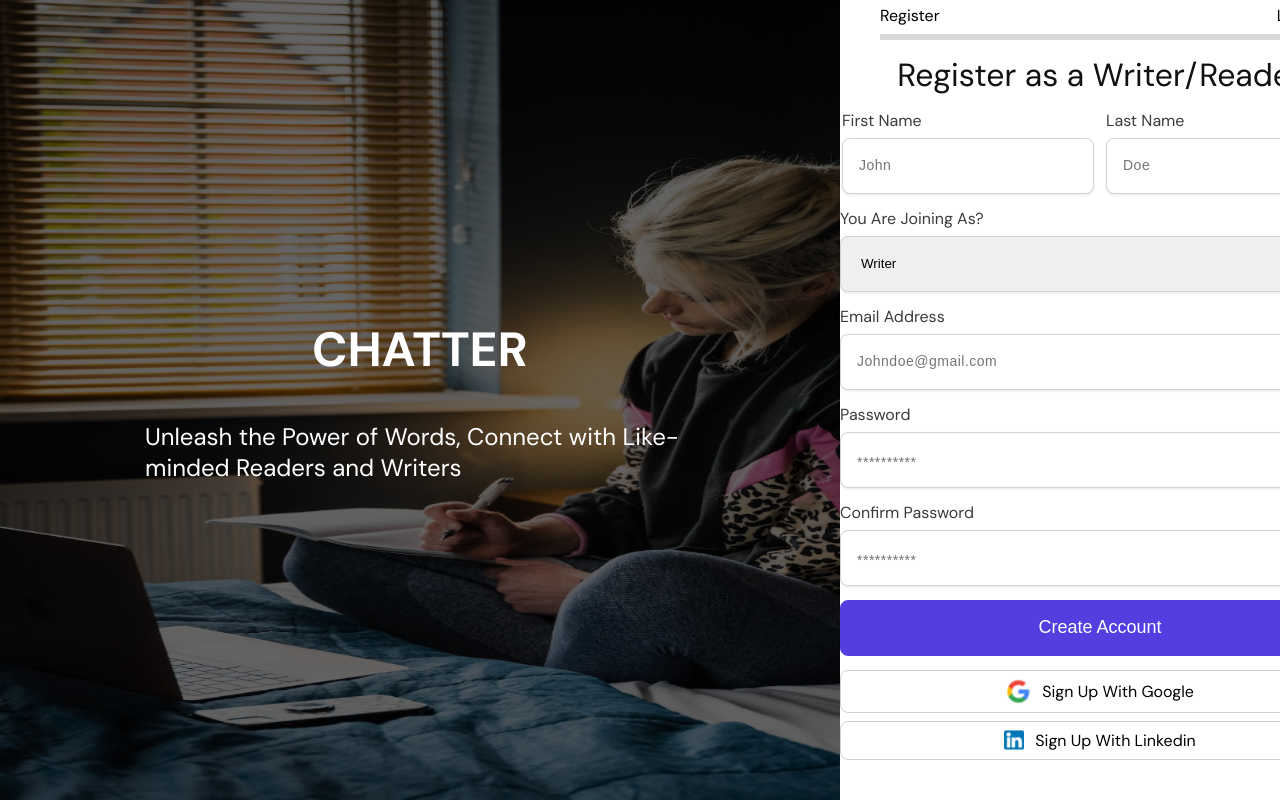
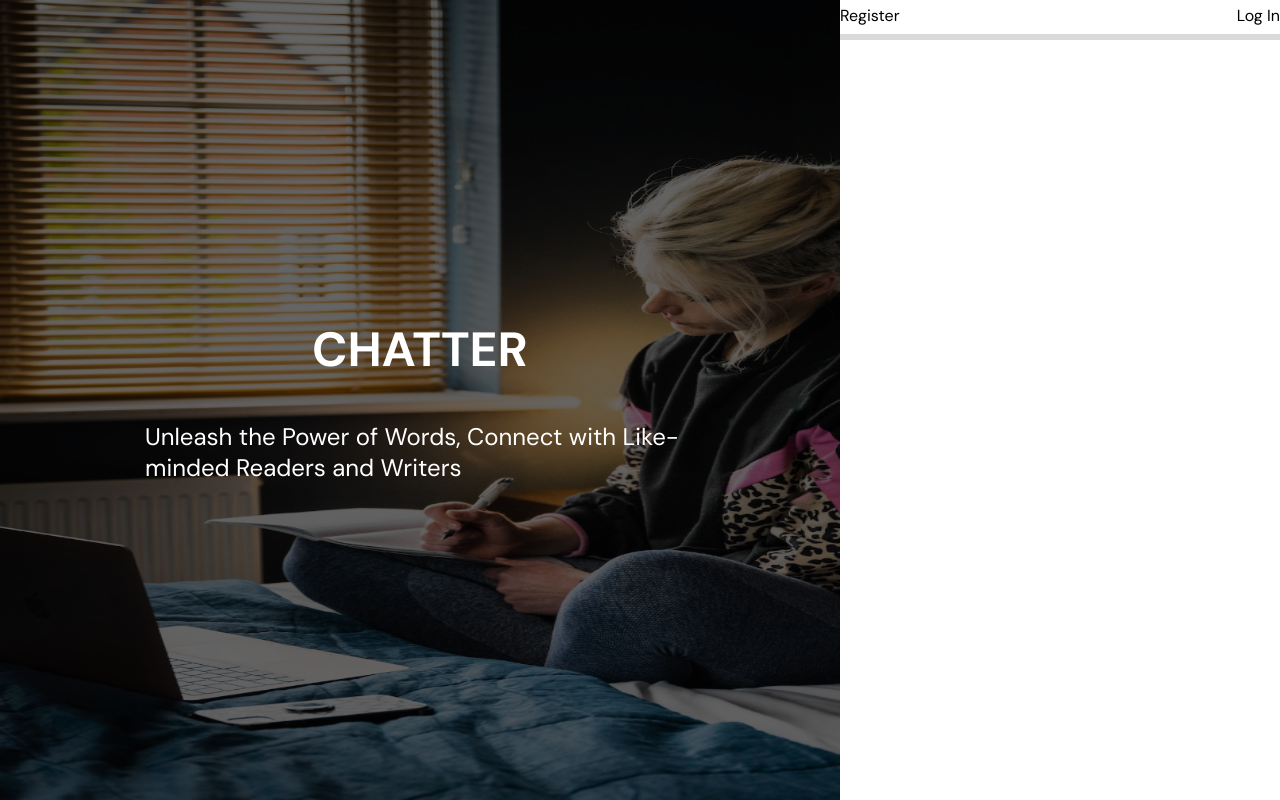
Before and after one commit to okhuaroboosayuki/chatter, a React (Create React App) app: page / in a window 1280 px wide. Built offline with nearby package versions, Linux system fonts and the light colour scheme.

Commit message:
changed routes path in SignInHeader, & used Outlet to display children routes

```diff
--- a/src/pages/SignIn.tsx
+++ b/src/pages/SignIn.tsx
@@ -1,8 +1,9 @@
 // import { useEffect, useRef } from "react";
 import "../styles/scss/sign-in.scss";
-import { SignUp } from "../components/SignUp";
+// import { SignUp } from "../components/SignUp";
 // import { Login } from "../components/Login";
 import { SignInHeader } from "../components/SignInHeader";
+import { Outlet } from "react-router-dom";
 
 export const SignIn = () => {
   // const blurredImageDivRef = useRef<HTMLDivElement>(null);
@@ -49,15 +50,14 @@ export const SignIn = () => {
         <div className="right">
           <div className="right_container">
             <div className="links">
-              <SignInHeader to={"register/signup"} className="link_one">
+              <SignInHeader to={"/signup"} className="link_one">
                 Register
               </SignInHeader>
-              <SignInHeader to={"register/login"} className="link_two">
+              <SignInHeader to={"login"} className="link_two">
                 Log In
               </SignInHeader>
             </div>
-            <SignUp />
-            {/* <Login /> */}
+            <Outlet/>
           </div>
         </div>
       </div>
```
